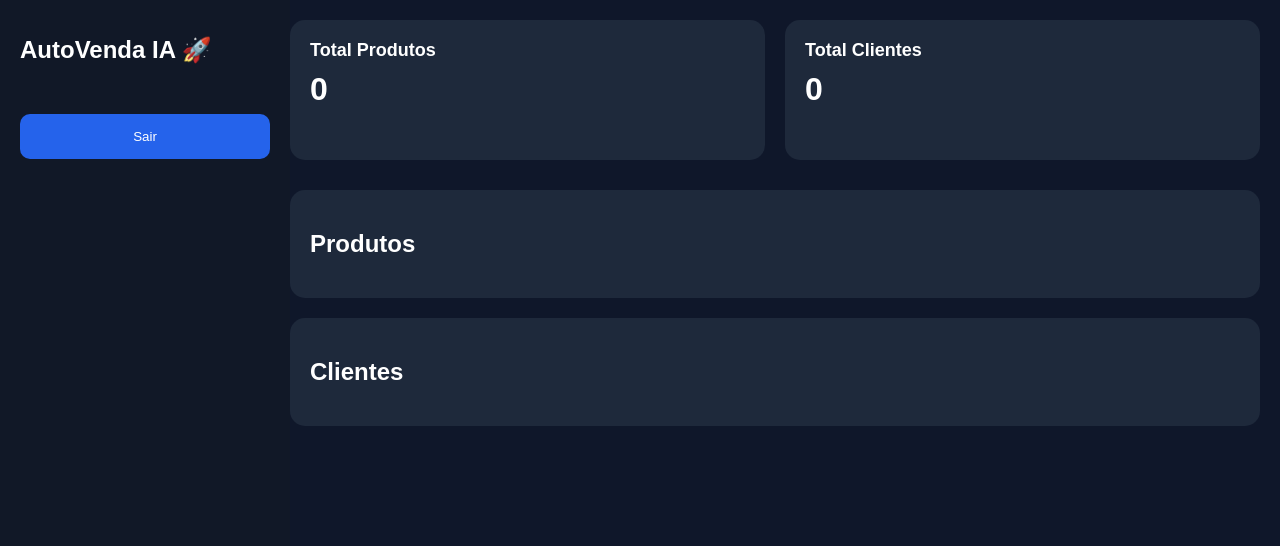
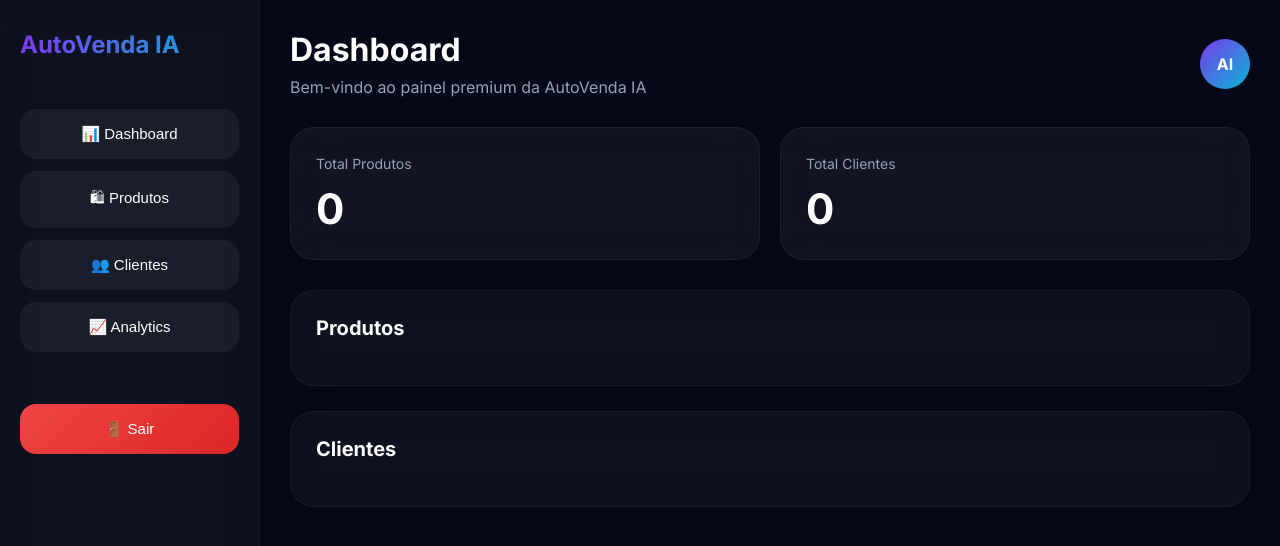
Before and after one commit to josemarpedro758/autovenda-ai, a website: page dashboard.html in a window 1280 px wide. Shown: the top 546 px of the page. Drawn offline with Linux system fonts and the light colour scheme; no server answers; sample sign-in values are in the browser's storage.

Commit message:
Update dashboard.html

```diff
--- a/dashboard.html
+++ b/dashboard.html
@@ -2,61 +2,143 @@
 <html lang="pt">
 <head>
 
-<meta charset="UTF-8">
-<meta name="viewport"
-content="width=device-width, initial-scale=1.0">
+<meta charset="UTF-8" />
+<meta name="viewport" content="width=device-width, initial-scale=1.0"/>
 
-<title>AutoVenda IA Dashboard</title>
+<title>AutoVenda IA</title>
+
+<link rel="preconnect" href="https://fonts.googleapis.com">
+<link href="https://fonts.googleapis.com/css2?family=Inter:wght@400;500;600;700&display=swap" rel="stylesheet">
 
 <style>
 
+*{
+margin:0;
+padding:0;
+box-sizing:border-box;
+}
+
 body{
-margin:0;
-font-family:Arial;
-background:#0f172a;
+
+font-family:'Inter',sans-serif;
+background:#050816;
 color:white;
+display:flex;
+min-height:100vh;
+overflow-x:hidden;
+
 }
 
 .sidebar{
 
-width:250px;
+width:260px;
+background:rgba(255,255,255,0.04);
+backdrop-filter:blur(20px);
+border-right:1px solid rgba(255,255,255,0.05);
+
+padding:30px 20px;
+position:fixed;
 height:100vh;
-background:#111827;
-position:fixed;
-left:0;
-top:0;
-padding:20px;
 
 }
 
-.sidebar h1{
+.logo{
 
 font-size:24px;
-margin-bottom:40px;
+font-weight:700;
+margin-bottom:50px;
+
+background:linear-gradient(
+90deg,
+#7c3aed,
+#06b6d4
+);
+
+-webkit-background-clip:text;
+-webkit-text-fill-color:transparent;
 
 }
 
-.sidebar button{
+.menu button{
 
 width:100%;
-padding:15px;
-margin-top:10px;
+padding:16px;
+margin-bottom:12px;
+
+background:rgba(255,255,255,0.05);
+
 border:none;
-border-radius:10px;
-background:#2563eb;
+border-radius:16px;
+
 color:white;
+font-size:15px;
+font-weight:500;
+
 cursor:pointer;
+transition:0.3s;
+
+}
+
+.menu button:hover{
+
+background:rgba(255,255,255,0.1);
+transform:translateY(-2px);
 
 }
 
 .main{
 
-margin-left:270px;
-padding:20px;
+margin-left:260px;
+padding:30px;
+width:100%;
 
 }
 
-.cards{
+.topbar{
+
+display:flex;
+justify-content:space-between;
+align-items:center;
+
+margin-bottom:30px;
+
+}
+
+.topbar h1{
+
+font-size:32px;
+font-weight:700;
+
+}
+
+.topbar p{
+
+color:#94a3b8;
+margin-top:8px;
+
+}
+
+.profile{
+
+width:50px;
+height:50px;
+border-radius:50%;
+
+background:linear-gradient(
+135deg,
+#7c3aed,
+#06b6d4
+);
+
+display:flex;
+align-items:center;
+justify-content:center;
+
+font-weight:700;
+
+}
+
+.stats{
 
 display:grid;
 grid-template-columns:
@@ -69,51 +151,123 @@ margin-bottom:30px;
 
 .card{
 
-background:#1e293b;
-padding:20px;
-border-radius:15px;
+background:rgba(255,255,255,0.05);
+
+border:1px solid rgba(255,255,255,0.06);
+
+backdrop-filter:blur(20px);
+
+padding:25px;
+border-radius:24px;
+
+transition:0.3s;
+
+}
+
+.card:hover{
+
+transform:translateY(-5px);
+
+border-color:
+rgba(124,58,237,0.5);
+
+}
+
+.card span{
+
+font-size:14px;
+color:#94a3b8;
 
 }
 
 .card h2{
 
-margin:0;
-font-size:18px;
-
-}
-
-.card p{
-
-font-size:32px;
+font-size:42px;
 margin-top:10px;
-font-weight:bold;
 
 }
 
 .section{
 
-background:#1e293b;
-padding:20px;
-border-radius:15px;
+background:rgba(255,255,255,0.04);
+
+border:1px solid rgba(255,255,255,0.05);
+
+backdrop-filter:blur(20px);
+
+padding:25px;
+border-radius:24px;
+
+margin-bottom:25px;
+
+}
+
+.section h3{
+
+font-size:20px;
 margin-bottom:20px;
 
 }
 
-.product,
-.client{
+.item{
 
-background:#334155;
-padding:15px;
-border-radius:12px;
-margin-top:15px;
+background:rgba(255,255,255,0.03);
+
+padding:18px;
+border-radius:18px;
+
+margin-bottom:15px;
+
+border:1px solid rgba(255,255,255,0.04);
 
 }
 
-img{
+.item img{
 
-width:100px;
-border-radius:10px;
+width:90px;
+border-radius:14px;
 margin-top:10px;
+
+}
+
+.item strong{
+
+font-size:18px;
+
+}
+
+.logout{
+
+margin-top:40px;
+background:linear-gradient(
+135deg,
+#ef4444,
+#dc2626
+)!important;
+
+}
+
+@media(max-width:900px){
+
+.sidebar{
+
+width:100%;
+height:auto;
+position:relative;
+
+}
+
+.main{
+
+margin-left:0;
+
+}
+
+body{
+
+flex-direction:column;
+
+}
 
 }
 
@@ -125,31 +279,78 @@ margin-top:10px;
 
 <div class="sidebar">
 
-<h1>AutoVenda IA 🚀</h1>
+<div class="logo">
+AutoVenda IA
+</div>
 
-<button onclick="logout()">
-Sair
+<div class="menu">
+
+<button>
+📊 Dashboard
 </button>
+
+<button>
+🛍 Produtos
+</button>
+
+<button>
+👥 Clientes
+</button>
+
+<button>
+📈 Analytics
+</button>
+
+<button class="logout"
+onclick="logout()">
+🚪 Sair
+</button>
+
+</div>
 
 </div>
 
 <div class="main">
 
-<div class="cards">
+<div class="topbar">
+
+<div>
+
+<h1>
+Dashboard
+</h1>
+
+<p>
+Bem-vindo ao painel premium da AutoVenda IA
+</p>
+
+</div>
+
+<div class="profile">
+AI
+</div>
+
+</div>
+
+<div class="stats">
 
 <div class="card">
 
-<h2>Total Produtos</h2>
+<span>Total Produtos</span>
 
-<p id="totalProducts">0</p>
+<h2 id="totalProducts">
+0
+</h2>
 
 </div>
 
 <div class="card">
 
-<h2>Total Clientes</h2>
+<span>Total Clientes</span>
 
-<p id="totalClients">0</p>
+<h2 id="totalClients">
+0
+</h2>
 
 </div>
 
@@ -157,7 +358,9 @@ Sair
 
 <div class="section">
 
-<h2>Produtos</h2>
+<h3>
+Produtos
+</h3>
 
 <div id="products"></div>
 
@@ -165,7 +368,9 @@ Sair
 
 <div class="section">
 
-<h2>Clientes</h2>
+<h3>
+Clientes
+</h3>
 
 <div id="clients"></div>
 
@@ -222,13 +427,19 @@ products.forEach(product=>{
 
 productsDiv.innerHTML += `
 
-<div class="product">
+<div class="item">
 
-<h3>${product.name}</h3>
+<strong>
+${product.name}
+</strong>
 
-<p>${product.price}</p>
+<p>
+${product.price}
+</p>
 
-<p>${product.description}</p>
+<p>
+${product.description}
+</p>
 
 <img src="${product.image}" />
 
@@ -274,7 +485,7 @@ clients.forEach(client=>{
 
 clientsDiv.innerHTML += `
 
-<div class="client">
+<div class="item">
 
 <p>
 <strong>Número:</strong>
```
